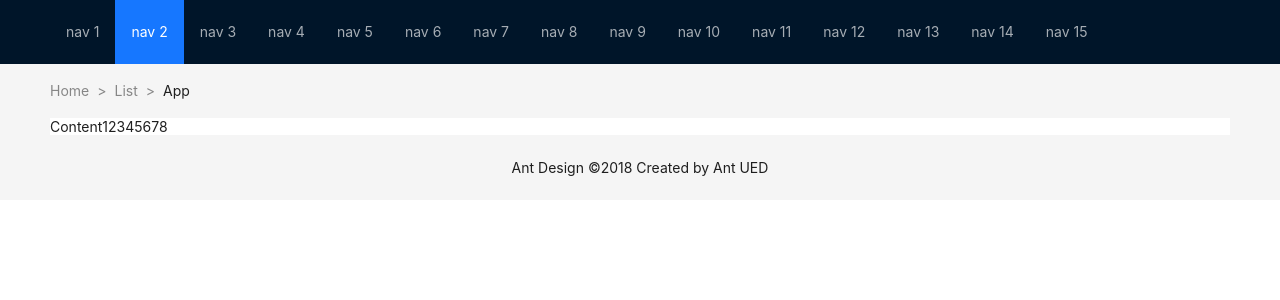
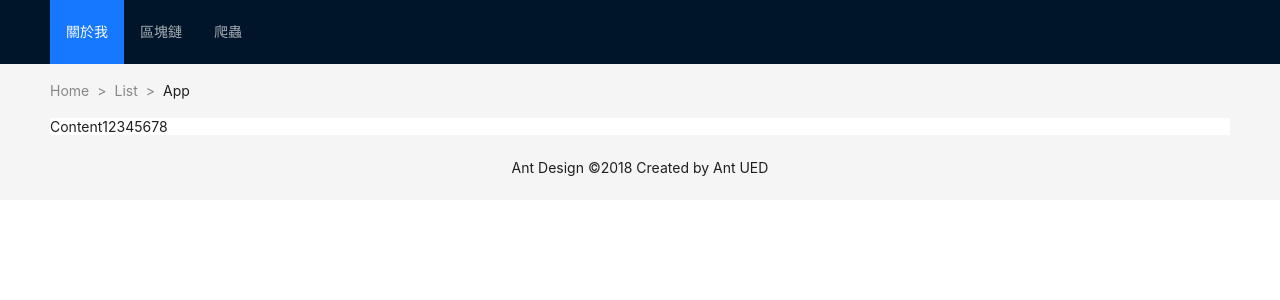
Before and after one commit to a6a18/react-frontend, a React (Create React App) app: page / in a window 1280 px wide. Shown: the top 300 px of the page. Built offline with nearby package versions, Linux system fonts and the light colour scheme.

Commit message:
Update App.js
更新Menu元件內容

```diff
--- a/src/App.js
+++ b/src/App.js
@@ -1,5 +1,8 @@
 import React from 'react';
 import { Breadcrumb, Layout, Menu, theme } from 'antd';
+
+const menuTitle = [{key:1, label: '關於我'}, {key:2, label: '區塊鏈'}, {key:3, label:'爬蟲'}];
+
 const { Header, Content, Footer } = Layout;
 const App = () => {
     const {
@@ -12,14 +15,8 @@ const App = () => {
                 <Menu
                     theme="dark"
                     mode="horizontal"
-                    defaultSelectedKeys={['2']}
-                    items={new Array(15).fill(null).map((_, index) => {
-                        const key = index + 1;
-                        return {
-                            key,
-                            label: `nav ${key}`,
-                        };
-                    })}
+                    defaultSelectedKeys={['1']}
+                    items = {menuTitle}
                 />
             </Header>
             <Content
```
